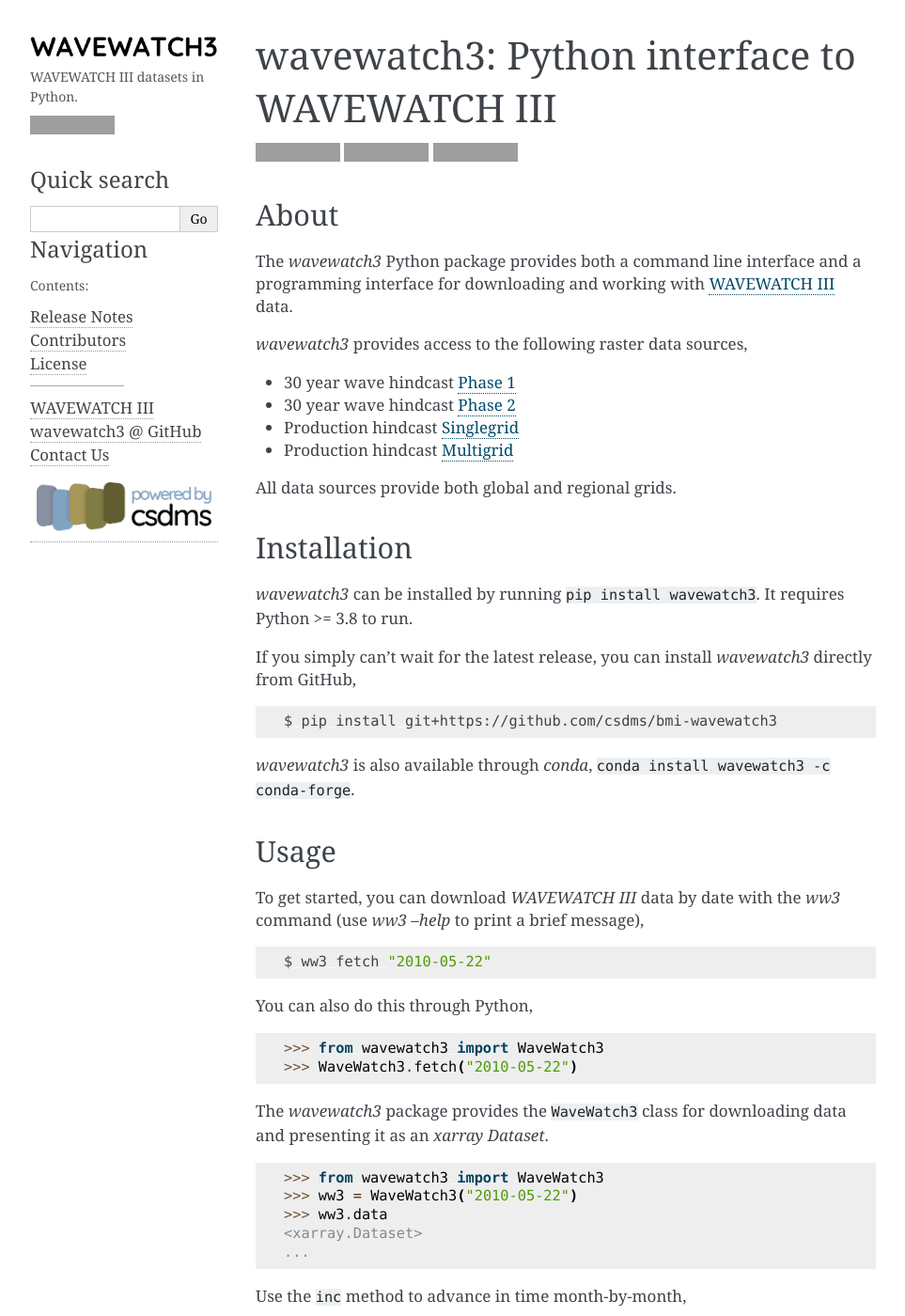
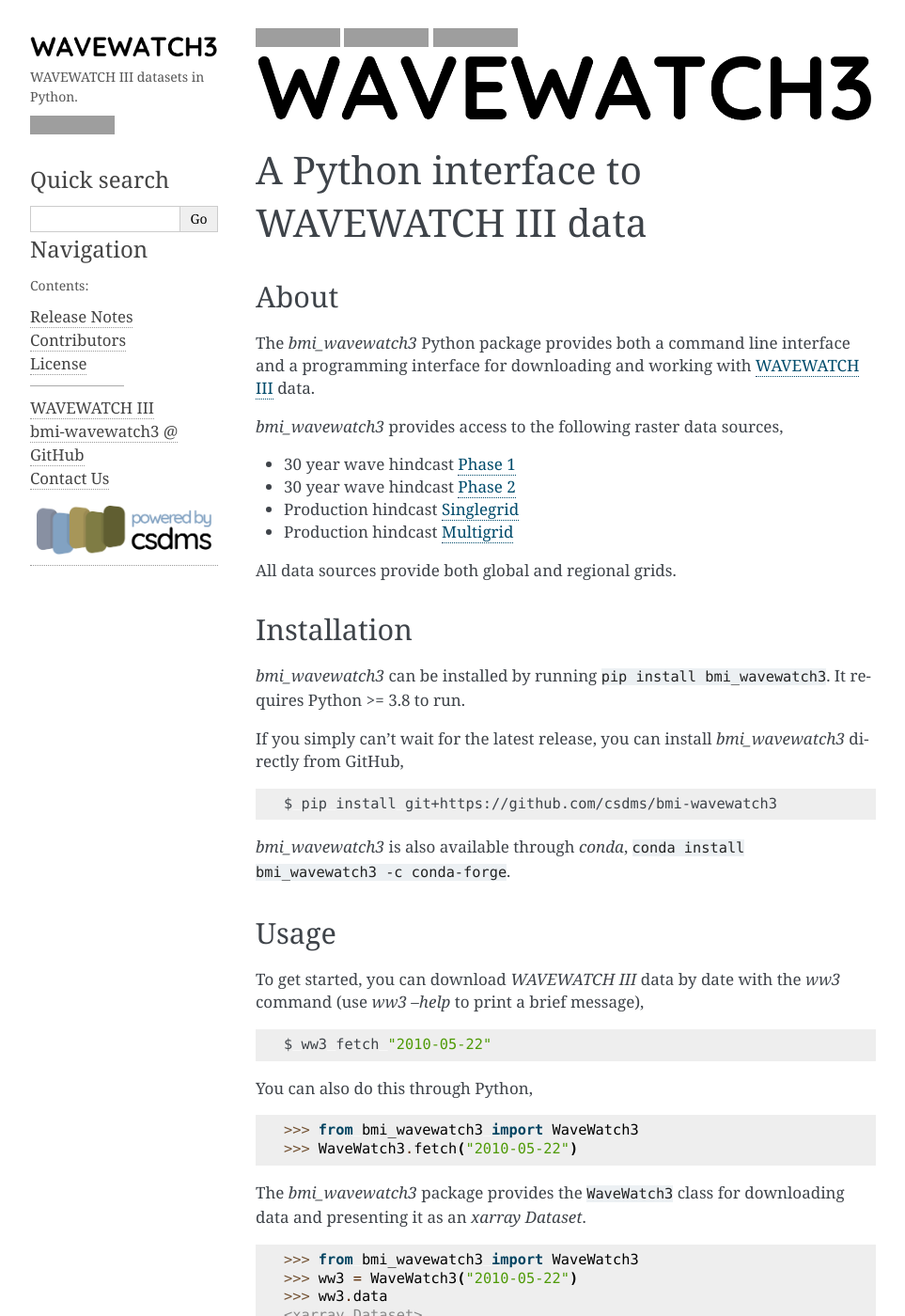
Before and after one commit to csdms/bmi-wavewatch3, a Sphinx documentation site: the page built from docs/source/index.rst, in a window 1280 px wide and 1400 px high, cut to the strip 0-1400 px from the top of the window. Shown: the whole strip at 94% size, without its empty margins (148-1111 px from the left). Built offline with Sphinx 7.4.7, drawn with Linux system fonts in a browser that asks for light colours; some of the changed text lies outside the part shown; grey boxes are pictures that could not be loaded.

Commit message:
replace uses of wavewatch3 with bmi_wavewatch3

```diff
--- a/README.rst
+++ b/README.rst
@@ -9,14 +6,21 @@ wavewatch3: Python interface to WAVEWATCH III
 
 .. image:: https://github.com/csdms/bmi-wavewatch3/workflows/Black/badge.svg
 
+.. image:: https://github.com/csdms/bmi-wavewatch3/raw/main/docs/source/_static/wavewatch3_logo.png
+   :target: https://github.com/csdms/bmi-wavewatch3
+   :alt: Python interface to WAVEWATCH III data
+
+A Python interface to WAVEWATCH III data
+========================================
+
 
 About
 -----
 
-The *wavewatch3* Python package provides both a command line interface and a programming interface
+The *bmi_wavewatch3* Python package provides both a command line interface and a programming interface
 for downloading and working with `WAVEWATCH III`_ data.
 
-*wavewatch3* provides access to the following raster data sources,
+*bmi_wavewatch3* provides access to the following raster data sources,
 
 * 30 year wave hindcast `Phase 1`_
 * 30 year wave hindcast `Phase 2`_
@@ -28,16 +32,16 @@ All data sources provide both global and regional grids.
 Installation
 ------------
 
-*wavewatch3* can be installed by running ``pip install wavewatch3``. It requires Python >= 3.8 to run.
+*bmi_wavewatch3* can be installed by running ``pip install bmi_wavewatch3``. It requires Python >= 3.8 to run.
 
-If you simply can't wait for the latest release, you can install *wavewatch3*
+If you simply can't wait for the latest release, you can install *bmi_wavewatch3*
 directly from GitHub,
 
 .. code-block:: bash
 
    $ pip install git+https://github.com/csdms/bmi-wavewatch3
 
-*wavewatch3* is also available through *conda*, ``conda install wavewatch3 -c conda-forge``.
+*bmi_wavewatch3* is also available through *conda*, ``conda install bmi_wavewatch3 -c conda-forge``.
 
 
 Usage
@@ -54,15 +58,15 @@ You can also do this through Python,
 
 .. code-block:: python
 
-    >>> from wavewatch3 import WaveWatch3
+    >>> from bmi_wavewatch3 import WaveWatch3
     >>> WaveWatch3.fetch("2010-05-22")
 
-The *wavewatch3* package provides the ``WaveWatch3`` class for downloading data and
+The *bmi_wavewatch3* package provides the ``WaveWatch3`` class for downloading data and
 presenting it as an *xarray* *Dataset*.
 
 .. code-block:: python
 
-   >>> from wavewatch3 import WaveWatch3
+   >>> from bmi_wavewatch3 import WaveWatch3
    >>> ww3 = WaveWatch3("2010-05-22")
    >>> ww3.data
    <xarray.Dataset>
@@ -96,7 +100,7 @@ Example
 
 .. code:: python
 
-   >>> from wavewatch3 import WaveWatch3
+   >>> from bmi_wavewatch3 import WaveWatch3
    >>> ww3 = WaveWatch3("2009-11-08")
 
 The data can be accessed as an *xarray* *Dataset* through the ``data`` attribute.
--- a/docs/source/conf.py
+++ b/docs/source/conf.py
@@ -17,7 +17,7 @@
 
 # -- Project information -----------------------------------------------------
 
-project = "wavewatch3"
+project = "bmi_wavewatch3"
 copyright = "2022, Eric Hutton"
 author = "Eric Hutton"
 
@@ -60,11 +60,11 @@ html_theme_options = {
     "logo": "wavewatch3_logo.png",
     "logo_name": False,
     "github_user": "csdms",
-    "github_repo": "wavewatch3",
+    "github_repo": "bmi-wavewatch3",
     "extra_nav_links": {
         "WAVEWATCH III": "https://polar.ncep.noaa.gov/waves",
-        "wavewatch3 @ GitHub": "https://github.com/csdms/wavewatch3/",
-        "Contact Us": "https://github.com/csdms/wavewatch3/issues",
+        "bmi-wavewatch3 @ GitHub": "https://github.com/csdms/bmi-wavewatch3/",
+        "Contact Us": "https://github.com/csdms/bmi-wavewatch3/issues",
     },
 }
 
--- a/setup.cfg
+++ b/setup.cfg
@@ -8,7 +8,7 @@ max-line-length = 88
 
 [zest.releaser]
 tag-format = v{version}
-python-file-with-version = wavewatch3/_version.py
+python-file-with-version = bmi_wavewatch3/_version.py
 
 [coverage:run]
 relative_files = True
```
Also changed, not shown: other parts of README.rst (+0 -3 lines), pyproject.toml (+6 -6 lines), 6 other files.
